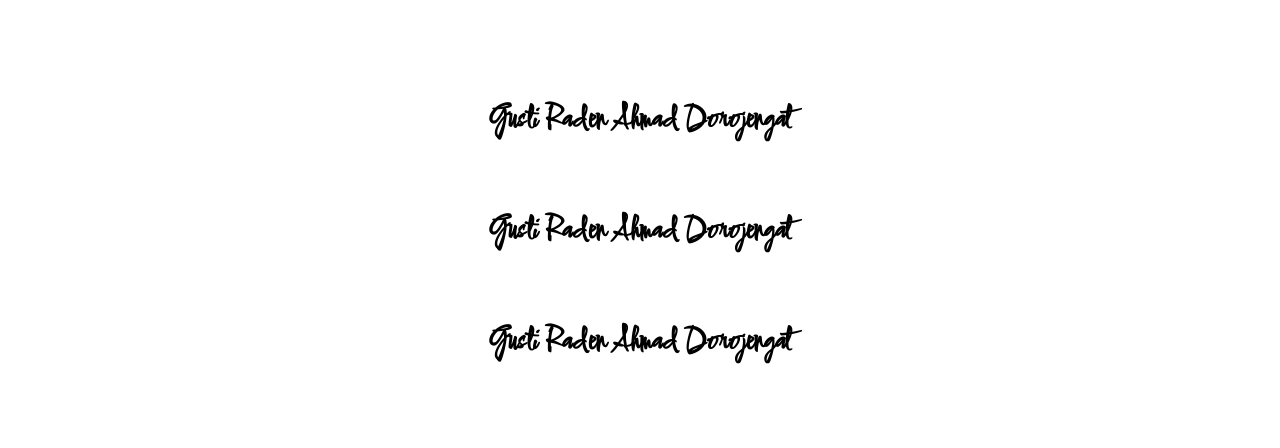
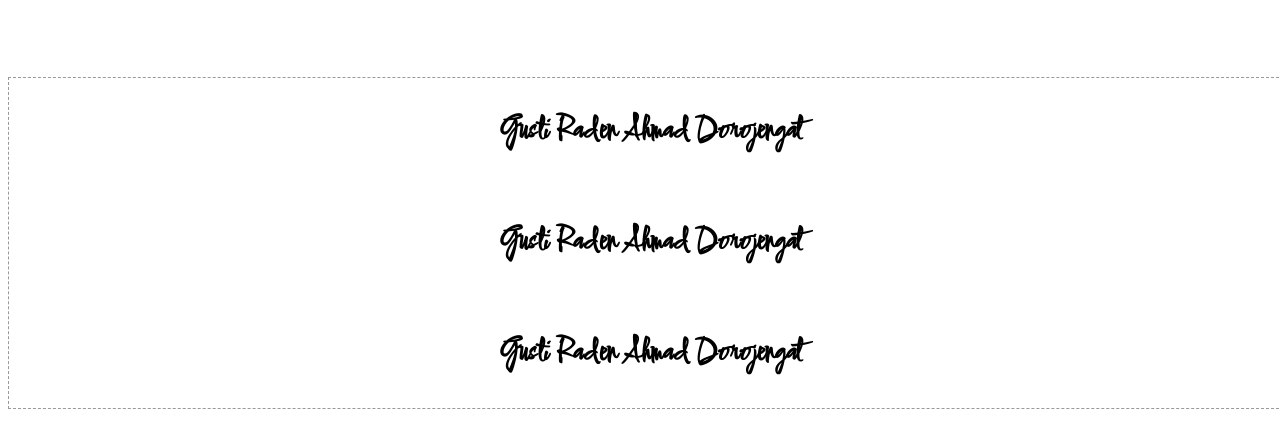
Before and after one commit to InggritWin/InggritWin.github.io, a plain HTML site: page index.html in a window 1280 px wide. Drawn offline with Linux system fonts and the light colour scheme.

Commit message:
Update index.html

```diff
--- a/index.html
+++ b/index.html
@@ -16,9 +16,11 @@
 
     <center>
         <br><br><br>
+             <div style="float:left; border:#999999 dashed 1px; padding:10px; width:100%;">
         <h1>Gusti Raden Ahmad Dorojengat</h1><br>
           <h1>Gusti Raden Ahmad Dorojengat</h1><br>
           <h1>Gusti Raden Ahmad Dorojengat</h1>
+        </div>
     </center>
 </body>
 
```
